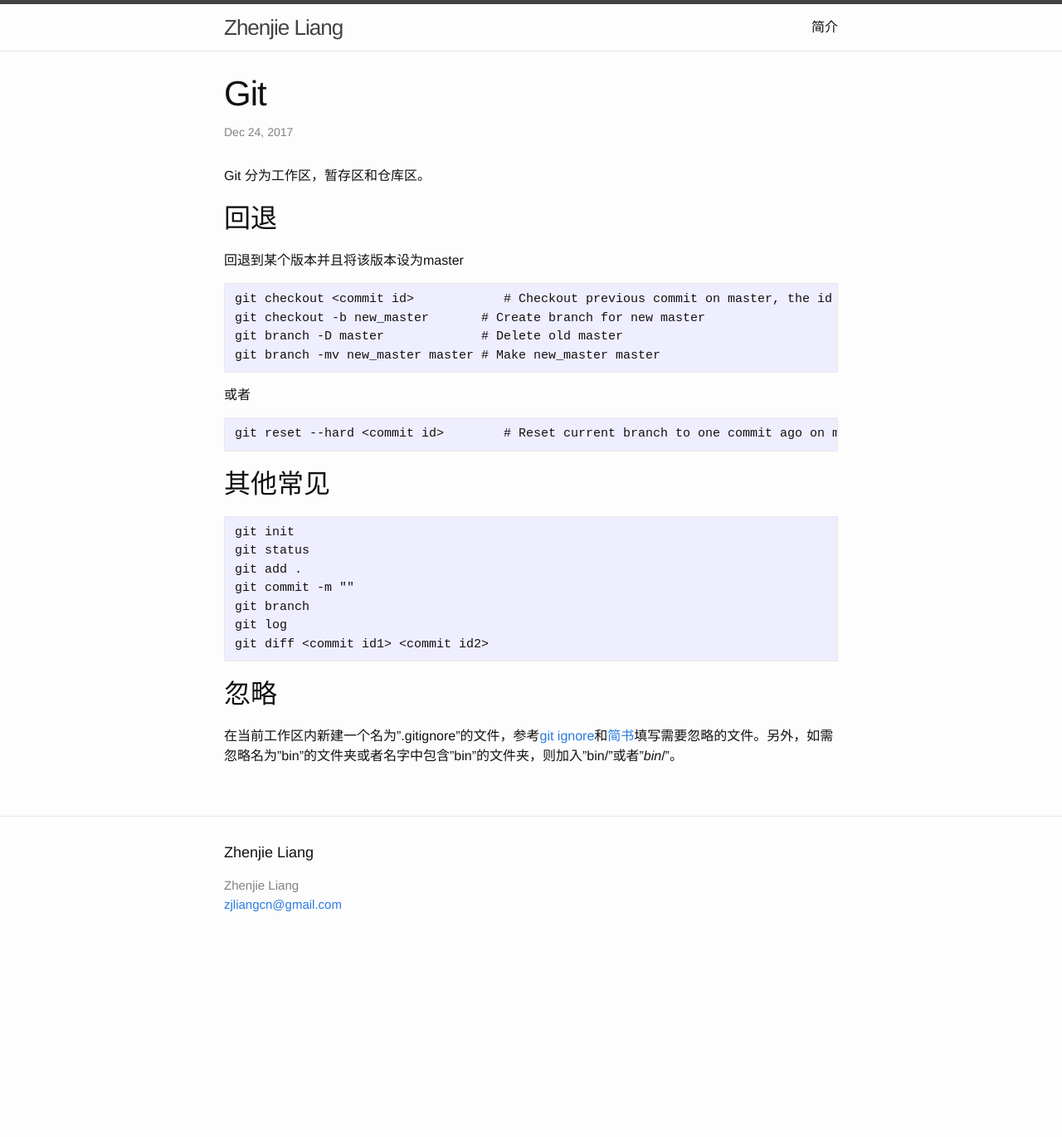
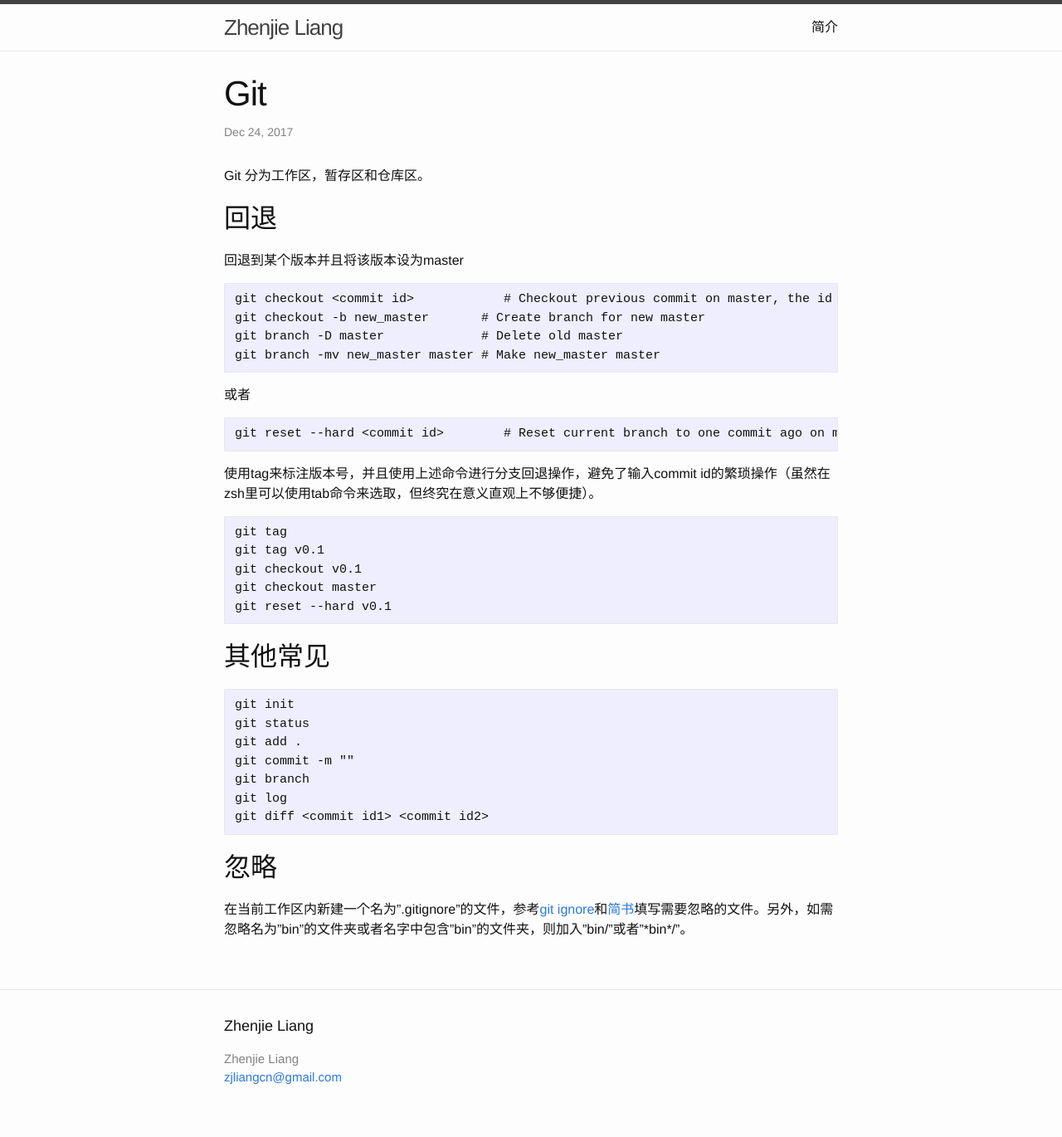
Before and after one commit to zhenjieliang/zhenjieliang.github.io, a Jekyll site: the page built from _posts/2017-12-24-git.md, in a window 1280 px wide. Shown: the whole page at 83% size. Built offline with Jekyll 4.4.1, drawn with Linux system fonts in a browser that asks for light colours; before the commit the page ends 1161 px from its top, so only the background shows below that.

Commit message:
git md revised, add tag introduction and fix some error

````diff
--- a/_posts/2017-12-24-git.md
+++ b/_posts/2017-12-24-git.md
@@ -24,6 +24,16 @@ git branch -mv new_master master # Make new_master master
 git reset --hard <commit id>        # Reset current branch to one commit ago on master
 ```
 
+使用tag来标注版本号，并且使用上述命令进行分支回退操作，避免了输入commit id的繁琐操作（虽然在zsh里可以使用tab命令来选取，但终究在意义直观上不够便捷）。
+
+
+```
+git tag
+git tag v0.1
+git checkout v0.1
+git checkout master
+git reset --hard v0.1
+```
 
 
 ## 其他常见
@@ -42,4 +52,4 @@ git diff <commit id1> <commit id2>
 
 ## 忽略
 
-在当前工作区内新建一个名为".gitignore"的文件，参考[git ignore](https://github.com/github/gitignore)和[简书](https://www.jianshu.com/p/a09a9b40ad20)填写需要忽略的文件。另外，如需忽略名为"bin"的文件夹或者名字中包含"bin"的文件夹，则加入"bin/"或者"*bin*/"。
+在当前工作区内新建一个名为".gitignore"的文件，参考[git ignore](https://github.com/github/gitignore)和[简书](https://www.jianshu.com/p/a09a9b40ad20)填写需要忽略的文件。另外，如需忽略名为"bin"的文件夹或者名字中包含"bin"的文件夹，则加入"bin/"或者"\*bin\*/"。
````
Also changed, not shown: 2 other files.
